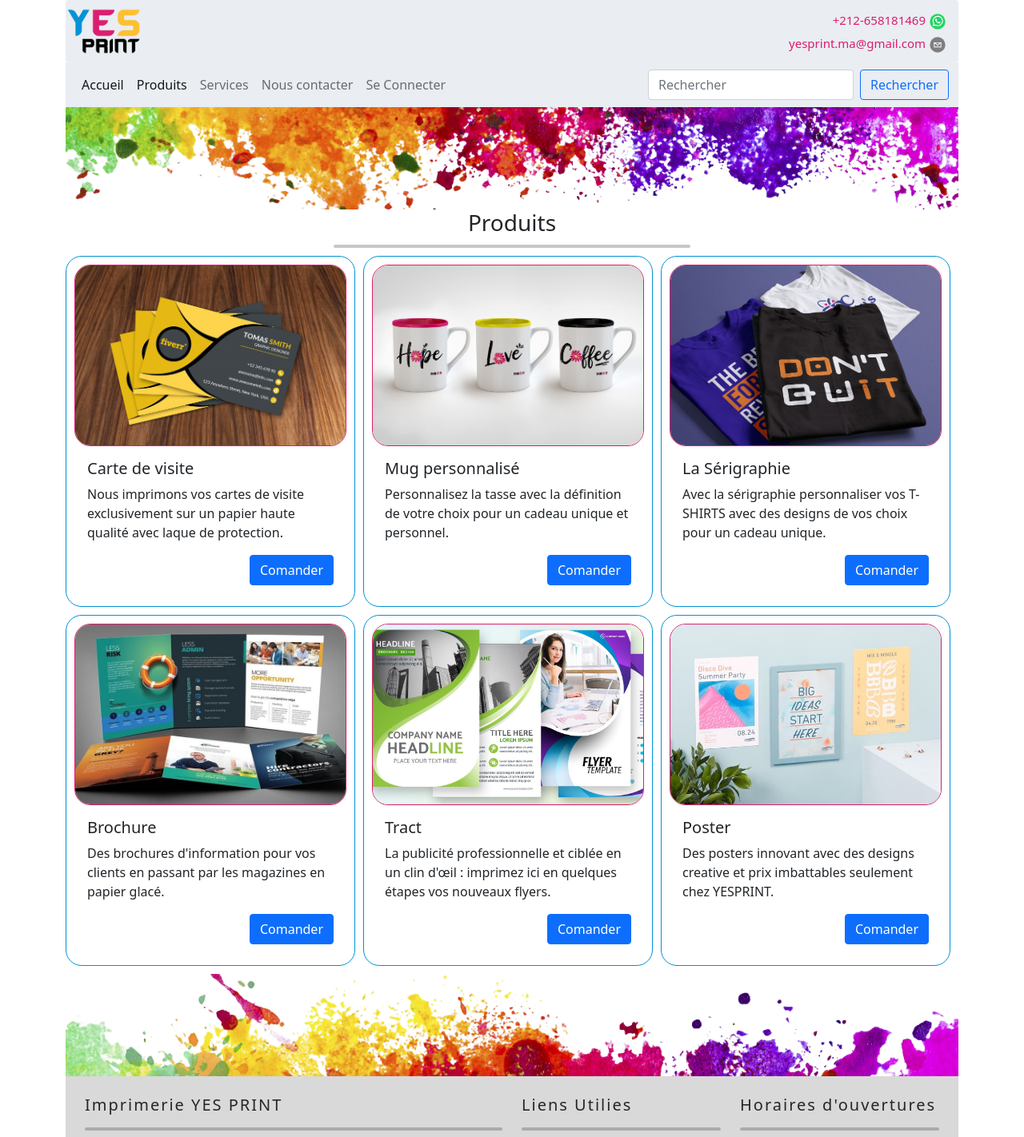
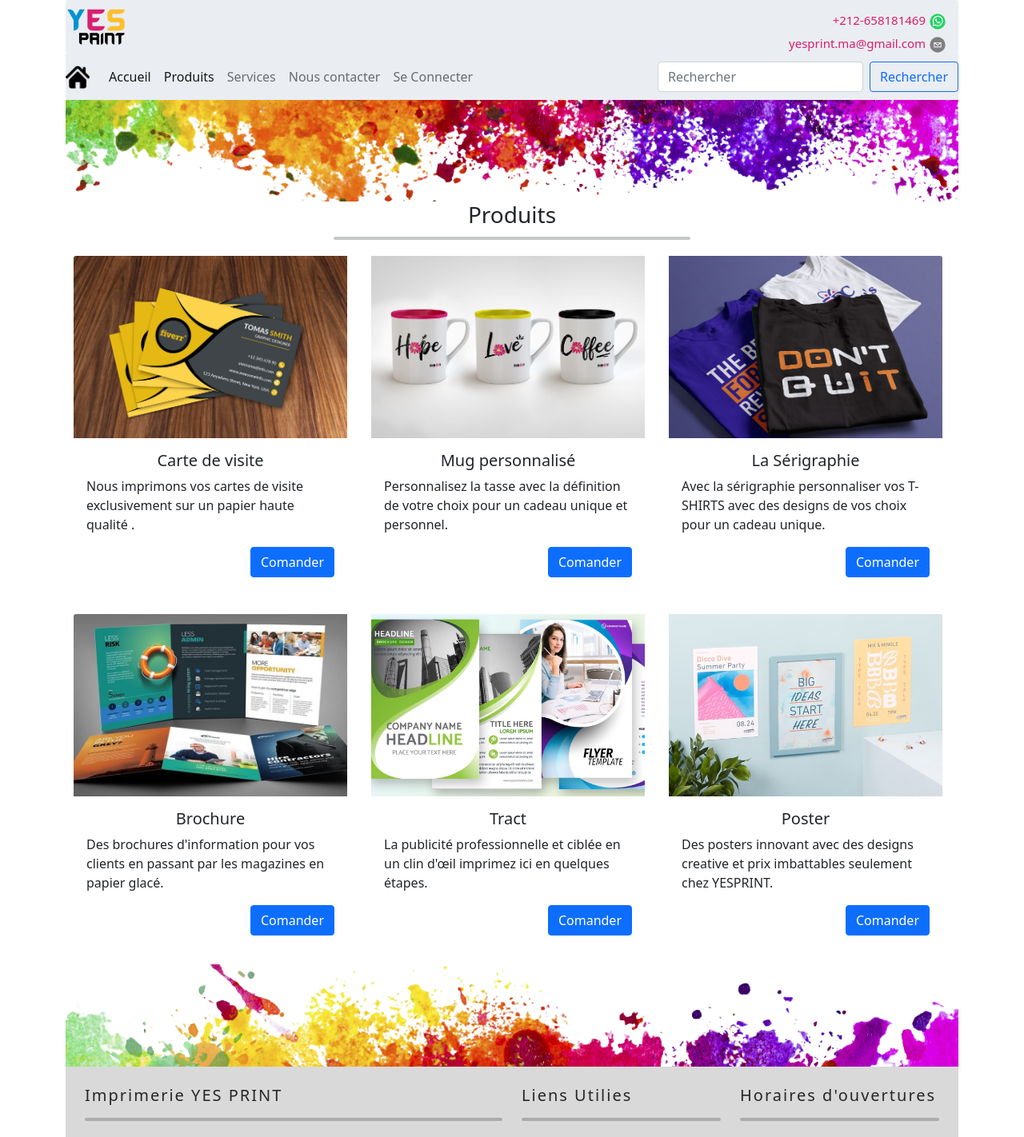
Before and after one commit to DarifElmehdi/yesprint, a React (Create React App) app: page /products in a window 1280 px wide. Shown: the top 1422 px of the page at 80% size. Built offline with nearby package versions, Linux system fonts and the light colour scheme.

Commit message:
first partly complete version

```diff
--- a/src/App.js
+++ b/src/App.js
@@ -2,6 +2,7 @@ import React from 'react';
 
 
 import {  BrowserRouter as Router,  Route,  Redirect,  Switch} from 'react-router-dom';
+import Comand from './comp/Comand';
 import Connect from './comp/Connect';
 import Contact from './comp/Contact';
 import Footer from './comp/Footer';
@@ -10,6 +11,7 @@ import Home from './comp/Home';
 import Product from './comp/Product';
 import Registre from './comp/Registre';
 import Service from './comp/Service';
+import './index.css'
 
 const App = () => {
   return (
@@ -34,6 +36,9 @@ const App = () => {
         <Route path="/inscrit" exact>
           <Header/><Registre/><Footer/>
         </Route>
+        <Route path="/comand" exact>
+          <Header/><Comand/><Footer/>
+        </Route>
         <Redirect to="/" />
       </Switch>
     </main>
--- /dev/null
+++ b/src/comp/Comand.js
@@ -0,0 +1,59 @@
+import React from 'react';
+import {Button, Col, Container, Form, FormGroup, Row , Image , Nav} from "react-bootstrap";
+const Comand = () => {
+    return (
+            <Container>
+                <hr style={{borderRadius : '5px' , border: '2px solid'}}></hr>
+                <Row>
+                    <Col sm={6} style={{padding : '100px'}}>
+                    <Image src="assets/contact-us.jpg" fluid style={{marginTop : '30%'}}/>
+                    </Col>
+                    <Col sm={6} style={{padding : '50px'}}>
+                    <div style={{justifyContent : 'center' , display : 'flex' , padding : '20px'}}>
+                    <Image src="assets/contact.jpg" style={{ borderRadius : '50%',height : '80px' , width : '80px'}}/>
+                    </div>
+                    <hr style={{borderRadius : '5px' , border: '2px solid' , width :'40%' , margin : '10px auto 10px auto'}}></hr>
+                    <h2 className="text-primary text-center">Nous Contacter</h2>
+                    <Form >
+                        <Row>
+                                <Form.Group  as={Col} md="6" controlId="formBasicEmail" style={{margin : '20px auto 0px auto'}} >
+                                    <Form.Label>Nom</Form.Label>
+                                    <Form.Control type="email" placeholder="Nom" required/>
+                                </Form.Group>
+                                <Form.Group as={Col} md="6"  controlId="formBasicEmail" style={{margin : '20px auto 0px auto'}} >
+                                    <Form.Label>Prénom</Form.Label>
+                                    <Form.Control type="email" placeholder="Prénom" required/>
+                                </Form.Group>
+                        </Row>
+                        <Form.Group controlId="formBasicEmail" style={{margin : '20px auto 0px auto'}} >
+                            <Form.Label>Adresse email</Form.Label>
+                            <Form.Control type="email" placeholder="Email" />
+                        </Form.Group>
+
+                        <Form.Group controlId="formBasicPassword" style={{margin : '20px auto 0px auto'}}>
+                            <Form.Label>Votre message</Form.Label>
+                            <Form.Control as="textarea" placeholder="Message" />
+                        </Form.Group>
+                        <Form.Group controlId="formFile" style={{margin : '20px auto 0px auto'}}>
+                            <Form.Label>Joindre une capture</Form.Label>
+                            <Form.Control type="file"/>
+                        </Form.Group>
+                        <Form.Check style={{margin : '20px auto 0px auto'}}
+                            type="switch"
+                            id="custom-switch"
+                            label="Recevoir l'email"
+                        />
+                        <FormGroup>
+                        <Button variant="primary btn-block"  style={{margin : '20px auto 20px auto' , justifyContent : 'center' , display : 'flex'}} type="submit">
+                            Envoyer
+                        </Button>
+                        </FormGroup>
+                    </Form>
+                    </Col>
+                </Row>
+                <hr style={{borderRadius : '5px' , border: '2px solid'}}></hr>
+            </Container>
+    );
+};
+
+export default Comand;
--- a/src/comp/Header.js
+++ b/src/comp/Header.js
@@ -1,5 +1,5 @@
 import React from 'react';
-import {Navbar, Container, Nav , Form , Button , FormControl ,Card} from 'react-bootstrap';
+import {Navbar, Container, Nav , Form , Button , FormControl ,Card , Image} from 'react-bootstrap';
 import { EmailIcon , WhatsappIcon } from "react-share";
 import { NavLink } from 'react-router-dom';
 
@@ -8,14 +8,16 @@ export default function Header() {
 return (
   <Container>
   <Card style={{ backgroundColor:'#eaedf2'  , border : 'none'}}>
-    <Card.Img src="assets/logo.jpg" alt="Card image" style={{  margin : '10px 0px 10px 0px', width : '100px'}}/>
+    <Card.Img src="assets/logo.jpg" alt="Card image" style={{  margin : '10px 0px 10px 0px', width : '80px'}}/>
     <Card.ImgOverlay style={{textAlign : 'right'}}>
       <Card.Title style={{color : '#da1d6f' , fontSize : '15px'}}>+212-658181469<WhatsappIcon size={20} round={true} style={{marginLeft : '5px'}}/></Card.Title>
       <Card.Title style={{color : '#da1d6f' , fontSize : '15px'}}>yesprint.ma@gmail.com<EmailIcon size={20} round={true} style={{marginLeft : '5px'}}/></Card.Title>
     </Card.ImgOverlay>
   </Card>
   <Navbar collapseOnSelect expand="lg" style={{backgroundColor:'#eaedf2'}} sticky="top">
-    <Container>
+    <Navbar.Brand href="/">
+    <Image src="assets/home.png" style={{width : '30px'}}/>
+    </Navbar.Brand>
     <Navbar.Toggle aria-controls="navbarScroll" />
     <Navbar.Collapse id="navbarScroll">
       <Nav
@@ -37,7 +39,6 @@ return (
         <Button variant="outline-primary">Rechercher</Button>
       </Form>
     </Navbar.Collapse>
-    </Container>
   </Navbar>
   </Container>
   );
--- a/src/comp/Home.js
+++ b/src/comp/Home.js
@@ -4,7 +4,14 @@ import { FacebookIcon , TwitterIcon , EmailIcon , WhatsappIcon } from "react-sha
 export default function Home() {
     return (
     <Container>
-    <Image src="assets/banner-t.jpg" fluid />
+    <Card style={{ backgroundColor:''  , border : 'none'}} fluid>
+        <Card.Img src="assets/ban.jpg" alt="Card image"/>
+        <Card.ImgOverlay style={{textAlign : 'left'}}>
+        <Card.Title style={{color : '#0093d6' , fontSize : '5vw'}}>YES PRINT</Card.Title>
+        <Card.Title style={{color : '#040404' , fontSize : '2vw'}}>Votre imprimeur en ligne au meilleur prix ! </Card.Title>
+        <Card.Title style={{color : '#040404' , fontSize : '2vw'}}>Livraison incluse pour tous nos tarifs !</Card.Title>
+        </Card.ImgOverlay>
+    </Card>
     <h3 style={{textAlign : 'center'}}>Gallerie</h3>
     <hr style={{borderRadius : '5px' , border: '2px solid' , width :'40%' , margin : '10px auto 10px auto'}}></hr>
     <div class="row">
--- a/src/comp/Product.js
+++ b/src/comp/Product.js
@@ -1,5 +1,6 @@
 import React from "react"
 import { CardGroup ,Image , Card, Container , Button} from "react-bootstrap";
+import { NavLink } from "react-router-dom";
 
 export default function Product() {
     return (
@@ -8,70 +9,70 @@ export default function Product() {
     <h3 style={{textAlign : 'center'}}>Produits</h3>
     <hr style={{borderRadius : '5px' , border: '2px solid' , width :'40%' , margin : '10px auto 10px auto'}}></hr>
     <CardGroup >
-    <Card style={{ margin : '0px 10px 10px 0px' , padding : '10px' , border: '1px solid #0093d6' , borderRadius :  '20px '}}>
-        <Card.Img variant="top" src="assets/card.jpg" style={{borderRadius : '20px' , border: '1px solid #da1d6f'}} />
+    <Card style={{ margin : '0px 10px 10px 0px' , padding : '10px' , border : 'none'}}>
+        <Card.Img variant="top" src="assets/card.jpg"  />
         <Card.Body>
-        <Card.Title>Carte de visite</Card.Title>
+        <Card.Title style={{textAlign : 'center'}}>Carte de visite</Card.Title>
         <Card.Text>
-        Nous imprimons vos cartes de visite exclusivement sur un papier haute qualité avec laque de protection.
+        Nous imprimons vos cartes de visite exclusivement sur un papier haute qualité .
         </Card.Text>
-        <Button variant="primary" style={{float : 'right'}} >Comander</Button>
+        <Button variant="primary" style={{float : 'right'}} as={NavLink} to="/comand" >Comander</Button>
         </Card.Body>
     </Card>
-    <Card style={{ margin : '0px 10px 10px 0px' , padding : '10px' , border: '1px solid #0093d6' , borderRadius :  '20px '}}>
-        <Card.Img variant="top" src="assets/cup.jpg"style={{borderRadius : '20px' , border: '1px solid #da1d6f'}} />
+    <Card style={{ margin : '0px 10px 10px 0px' , padding : '10px' , border : 'none'}}>
+        <Card.Img variant="top" src="assets/cup.jpg" />
         <Card.Body>
-        <Card.Title>Mug personnalisé</Card.Title>
+        <Card.Title style={{textAlign : 'center'}}>Mug personnalisé</Card.Title>
         <Card.Text>
         Personnalisez la tasse avec la définition de votre choix pour un cadeau unique et personnel.
         </Card.Text>
-        <Button variant="primary" style={{float : 'right'}} >Comander</Button>
+        <Button variant="primary" style={{float : 'right'}} as={NavLink} to="/comand" >Comander</Button>
         </Card.Body>
     </Card>
-    <Card style={{ margin : '0px 10px 10px 0px' , padding : '10px' , border: '1px solid #0093d6' , borderRadius :  '20px '}}>
-        <Card.Img variant="top" src="assets/tshirt.jpg"style={{borderRadius : '20px' , border: '1px solid #da1d6f'}}/>
+    <Card style={{ margin : '0px 10px 10px 0px' , padding : '10px' , border : 'none'}}>
+        <Card.Img variant="top" src="assets/tshirt.jpg"/>
         <Card.Body>
-        <Card.Title>La Sérigraphie</Card.Title>
+        <Card.Title style={{textAlign : 'center'}}>La Sérigraphie</Card.Title>
         <Card.Text>
         Avec la sérigraphie personnaliser vos T-SHIRTS  avec des designs de vos choix pour un cadeau unique.
         </Card.Text>
-        <Button variant="primary" style={{float : 'right'}} >Comander</Button>
+        <Button variant="primary" style={{float : 'right'}} as={NavLink} to="/comand" >Comander</Button>
         </Card.Body>
 
     </Card>
     </CardGroup>
 
     <CardGroup>
-    <Card style={{ margin : '0px 10px 10px 0px' , padding : '10px' , border: '1px solid #0093d6' , borderRadius :  '20px '}}>
-        <Card.Img variant="top" src="assets/brochure.jpg"style={{borderRadius : '20px' , border: '1px solid #da1d6f'}}/>
+    <Card style={{ margin : '0px 10px 10px 0px' , padding : '10px' , border : 'none'}}>
+        <Card.Img variant="top" src="assets/brochure.jpg"/>
         <Card.Body>
-        <Card.Title>Brochure</Card.Title>
+        <Card.Title style={{textAlign : 'center'}}>Brochure</Card.Title>
         <Card.Text>
         Des brochures d'information pour vos clients en passant par les magazines en papier glacé.
         </Card.Text>
-        <Button variant="primary" style={{float : 'right'}} >Comander</Button>
+        <Button variant="primary" style={{float : 'right'}} as={NavLink} to="/comand" >Comander</Button>
         </Card.Body>
 
     </Card>
-    <Card style={{margin : '0px 10px 10px 0px' , padding : '10px' , border: '1px solid #0093d6' , borderRadius :  '20px '}}>
-        <Card.Img variant="top" src="assets/flyer.jpg"style={{borderRadius : '20px' , border: '1px solid #da1d6f'}}/>
+    <Card style={{margin : '0px 10px 10px 0px' , padding : '10px' , border : 'none'}}>
+        <Card.Img variant="top" src="assets/flyer.jpg"/>
         <Card.Body>
-        <Card.Title>Tract</Card.Title>
+        <Card.Title style={{textAlign : 'center'}}>Tract</Card.Title>
         <Card.Text>
-        La publicité professionnelle et ciblée en un clin d'œil : imprimez ici en quelques étapes vos nouveaux flyers.
+        La publicité professionnelle et ciblée en un clin d'œil imprimez ici en quelques étapes.
         </Card.Text>
-        <Button variant="primary" style={{float : 'right'}} >Comander</Button>
+        <Button variant="primary" style={{float : 'right'}} as={NavLink} to="/comand" >Comander</Button>
         </Card.Body>
 
     </Card>
-    <Card style={{ margin : '0px 10px 10px 0px' , padding : '10px' , border: '1px solid #0093d6' , borderRadius :  '20px '}}>
-        <Card.Img variant="top" src="assets/poster.jpg" style={{borderRadius : '20px' , border: '1px solid #da1d6f'}} />
+    <Card style={{ margin : '0px 10px 10px 0px' , padding : '10px' , border : 'none'}}>
+        <Card.Img variant="top" src="assets/poster.jpg"  />
         <Card.Body>
-        <Card.Title>Poster</Card.Title>
+        <Card.Title style={{textAlign : 'center'}}>Poster</Card.Title>
         <Card.Text>
         Des posters innovant avec des designs creative et prix imbattables seulement chez YESPRINT.
         </Card.Text>
-        <Button variant="primary" style={{float : 'right'}} >Comander</Button>
+        <Button variant="primary" style={{float : 'right'}} as={NavLink} to="/comand" >Comander</Button>
         </Card.Body>
 
     </Card>
--- a/src/comp/Service.js
+++ b/src/comp/Service.js
@@ -85,7 +85,7 @@ const Service = () => {
                 </Card.Body>
             </Card>
             </CardGroup>
-            <hr style={{borderRadius : '5px' , border: '2px solid ', width :'40%' , margin : '10px auto 10px auto'}}></hr>
+            <br/>
             <Image src="assets/banner-b.jpg" fluid />
         </Container>
     );
--- a/src/index.css
+++ b/src/index.css
@@ -1,14 +1,11 @@
+@import url('https://fonts.googleapis.com/css?family=Roboto:300,400,500,700&display=swap');
 body {
   margin: 0;
-  background-color: #fafafc;
-  font-family: -apple-system, BlinkMacSystemFont, 'Segoe UI', 'Roboto', 'Oxygen',
-    'Ubuntu', 'Cantarell', 'Fira Sans', 'Droid Sans', 'Helvetica Neue',
-    sans-serif;
+  font-family: 'Roboto' , cursive;
   -webkit-font-smoothing: antialiased;
   -moz-osx-font-smoothing: grayscale;
 }
 
 code {
-  font-family: source-code-pro, Menlo, Monaco, Consolas, 'Courier New',
-    monospace;
+  font-family: source-code-pro, Menlo, Monaco, Consolas, 'Courier New',  monospace;
 }
```
Also changed, not shown: public/assets/ban.jpg (added), public/assets/home.png (added).
